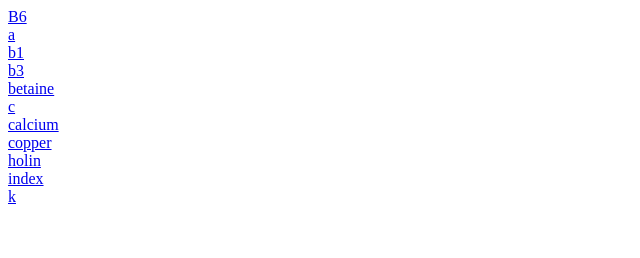
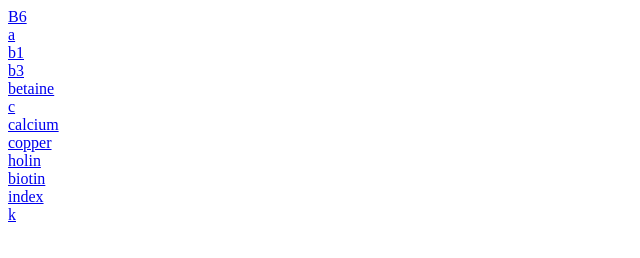
Before and after one commit to oxalates/oxalates.github.io, a plain HTML site: page index.html in a window 1280 px wide. Shown: the full height of the page, 0-640 px from the left. Drawn offline with Linux system fonts and the light colour scheme.

Commit message:
Update index.html

```diff
--- a/index.html
+++ b/index.html
@@ -7,5 +7,6 @@
 <a href="https://oxalates.github.io/calcium.html">calcium</a><br>
 <a href="https://oxalates.github.io/copper.html">copper</a><br>
 <a href="https://oxalates.github.io/holin.html">holin</a><br>
+<a href="https://oxalates.github.io/biotin">biotin</a><br>
 <a href="https://oxalates.github.io/index.html">index</a><br>
 <a href="https://oxalates.github.io/k.html">k</a>
```
